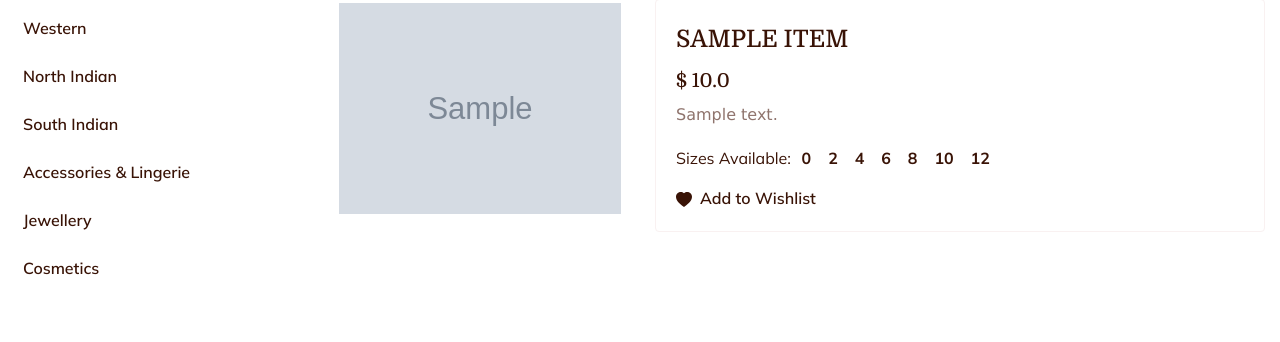
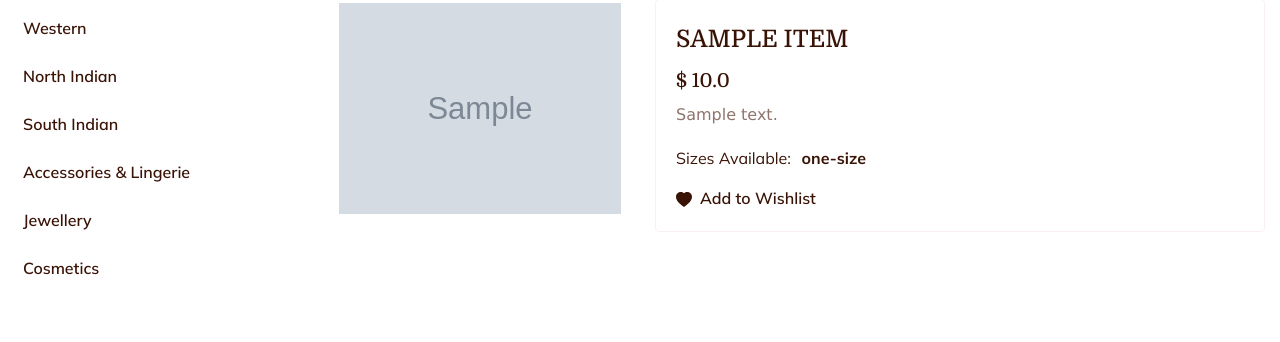
Before and after one commit to marymathews/bridal-boutique, a Flask app: page /showProductDetails/1 in a window 1280 px wide. Shown: the part 183-525 px from the top of the page. Run offline with Flask 2, Linux system fonts and the light colour scheme; tables that the repository leaves empty hold one stand-in row (values such as "Sample post"); grey boxes marked "Sample" are stand-in pictures.

Commit message:
completed product details

```diff
--- a/app.py
+++ b/app.py
@@ -178,7 +178,14 @@ def showProductDetails(id):
 	images = [dict(zip(column_names, row))
         for row in cursor.fetchall()]
 
-	return render_template("product-details.html", data = data, images = images)
+	#query to fetch item size from the db
+	cursor.execute("SELECT * FROM item_size WHERE item_id = %s", id)
+	desc = cursor.description
+	column_names = [col[0] for col in desc]
+	sizes = [dict(zip(column_names, row))
+        for row in cursor.fetchall()]
+
+	return render_template("product-details.html", data = data, images = images, sizes = sizes)
 
 def getProducts(category, page):
 	#connect to the db
--- a/templates/product-details.html
+++ b/templates/product-details.html
@@ -114,13 +114,11 @@
                                     <p class="card-text">{{ data[0]["item_description"] }}</p>
                                     <div class="size-container">
                                         <span class="card-text">Sizes Available: </span>
-                                        <span class="badge size">0</span>
-                                        <span class="badge size">2</span>
-                                        <span class="badge size">4</span>
-                                        <span class="badge size">6</span>
-                                        <span class="badge size">8</span>
-                                        <span class="badge size">10</span>
-                                        <span class="badge size">12</span>
+                                        {% for item_size in sizes %}
+                                            {% if item_size["quantity"] > 0 %}
+                                                <span class="badge size">{{ item_size["size"] }}</span>
+                                            {% endif %}
+                                        {% endfor %}
                                     </div>
                                     <div class="mr-1 mt-3 text-left">
                                         <svg xmlns="http://www.w3.org/2000/svg" width="16" height="16" fill="#391306" class="bi bi-heart-fill" viewBox="0 0 16 16">
```
